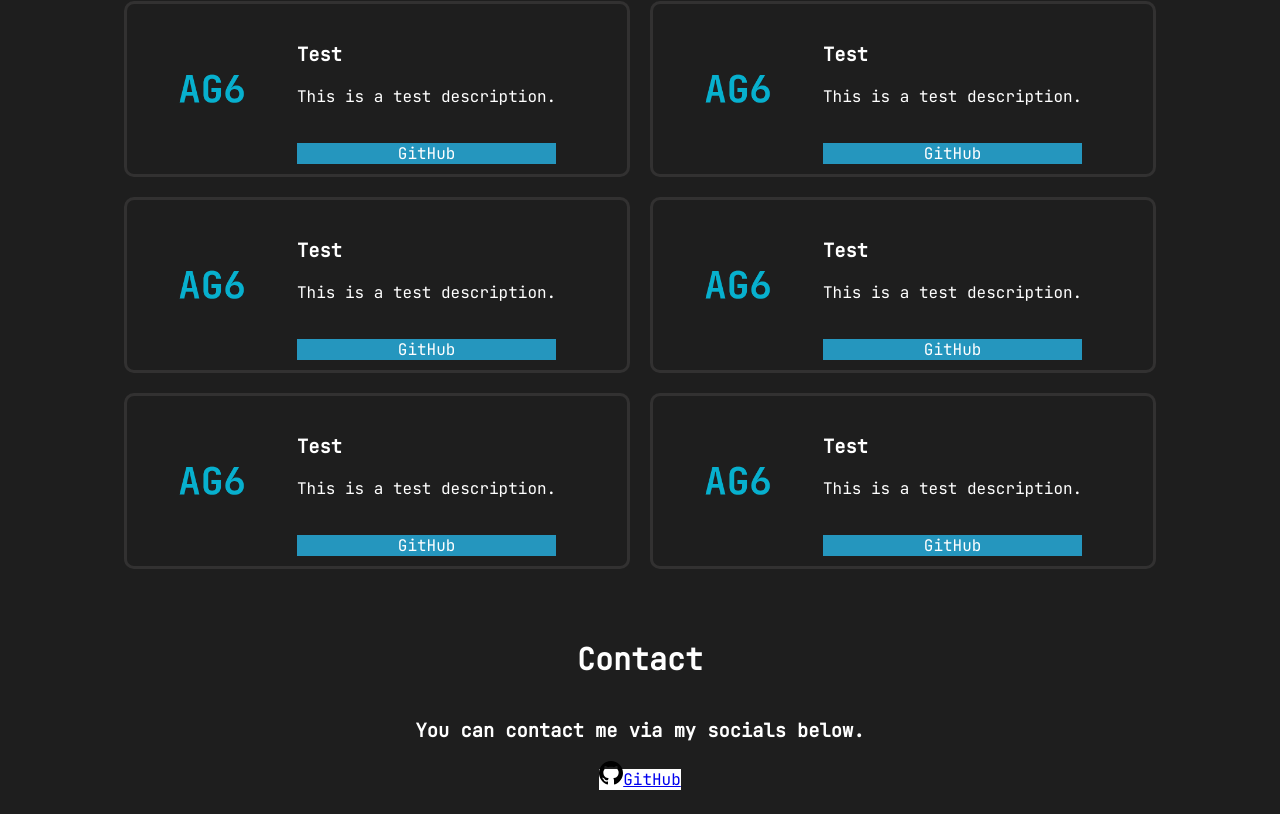
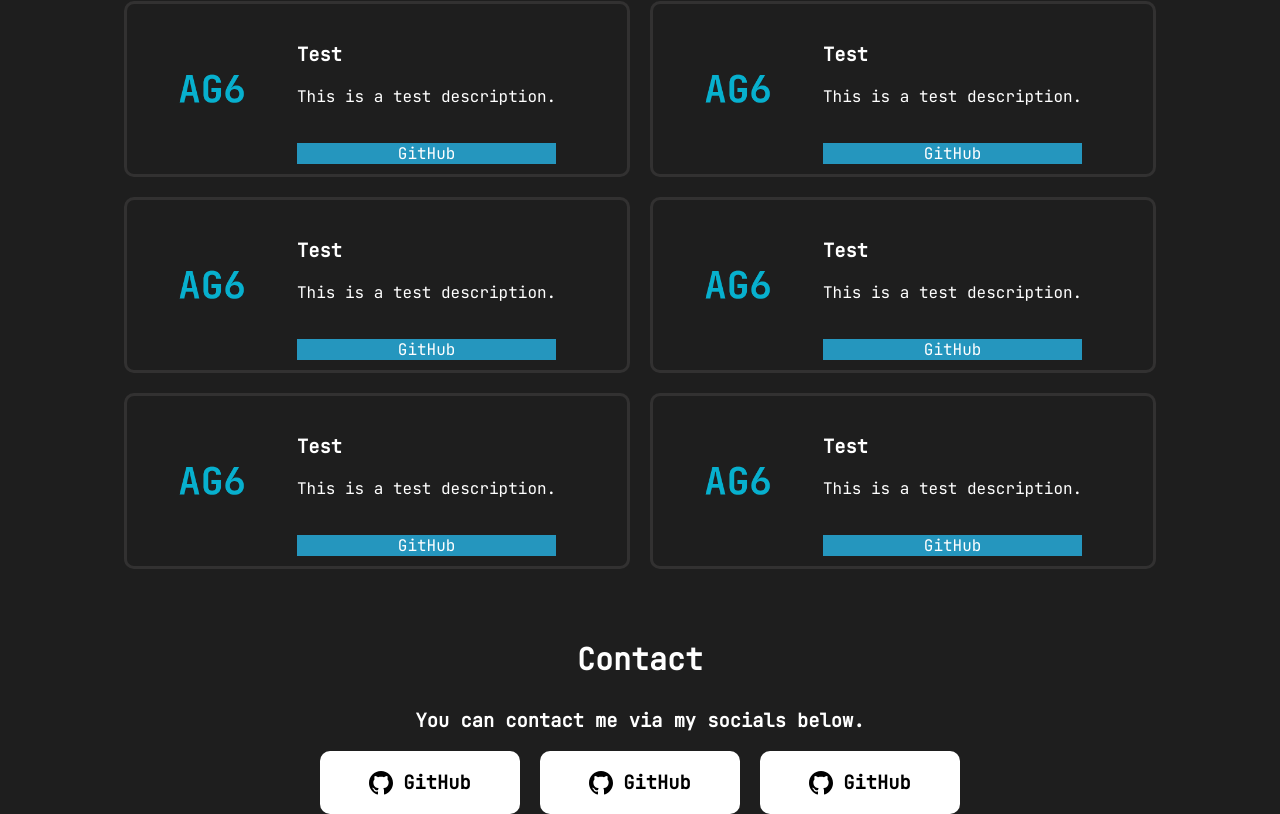
Before and after one commit to AG6Dev/ag6.dev-next, a Next.js app: page / in a window 1280 px wide. Shown: the part 455-1269 px from the top of the page. Before the commit the page ends 1245 px from the top, so only its background shows below. Built offline with nearby package versions, Linux system fonts and the light colour scheme.

Commit message:
pretty much finsihed the social button, needs testing

```diff
--- a/src/components/ContactSection.tsx
+++ b/src/components/ContactSection.tsx
@@ -12,8 +12,8 @@ export default function ContactSection() {
 
             <ul id="contact-links">
                 <li><SocialButton name="GitHub" link="https://github.com/AG6Dev" image={githubIcon} color="#fff" /></li>
-                <li></li>
-                <li></li>
+                <li><SocialButton name="GitHub" link="https://github.com/AG6Dev" image={githubIcon} color="#fff" /></li>
+                <li><SocialButton name="GitHub" link="https://github.com/AG6Dev" image={githubIcon} color="#fff" /></li>
             </ul>
         </div>
     )
--- a/src/components/SocialButton.tsx
+++ b/src/components/SocialButton.tsx
@@ -11,9 +11,11 @@ export default function SocialButton(props: Props) {
     require("../styles/social-button.css")
 
     return (
-        <a href={props.link} className="social-link-wrapper" style={{backgroundColor: props.color}}>
-            <Image src={props.image} alt={props.name} className="social-link-img"/>
-            {props.name}
+        <a href={props.link} className="social-link-a">
+            <div className="social-link-div"  style={{backgroundColor: props.color}}>
+                <Image src={props.image} alt={props.name} className="social-link-img"/>
+                <h3 className="social-link-name">{props.name}</h3>
+            </div>
         </a>
     )
 }
--- a/src/styles/contact-section.css
+++ b/src/styles/contact-section.css
@@ -14,7 +14,7 @@
     font-size: 30px;
 
     margin-top: 20px;
-    margin-bottom: 20px;
+    margin-bottom: 10px;
 }
 
 #contact-wrapper > ul {
@@ -28,4 +28,6 @@
     list-style-type: none;
     margin: 0;
     padding: 0;
+
+    gap: 20px;
 }
--- a/src/styles/social-button.css
+++ b/src/styles/social-button.css
@@ -1,8 +1,20 @@
-#social-link-wrapper {
+.social-link-div {
     display: flex;
     flex-direction: row;
 
     justify-content: center;
+    align-items: center;
 
+    width: 200px;
+
+    border-radius: 10px;
+}
+
+.social-link-img {
+    padding-right: 10px;
+}
+
+.social-link-a {
     text-decoration: none;
+    color: black;
 }
```
